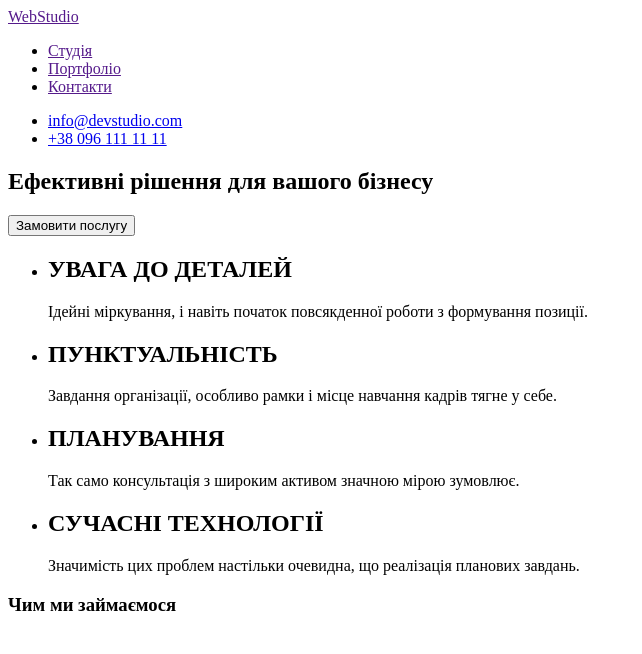
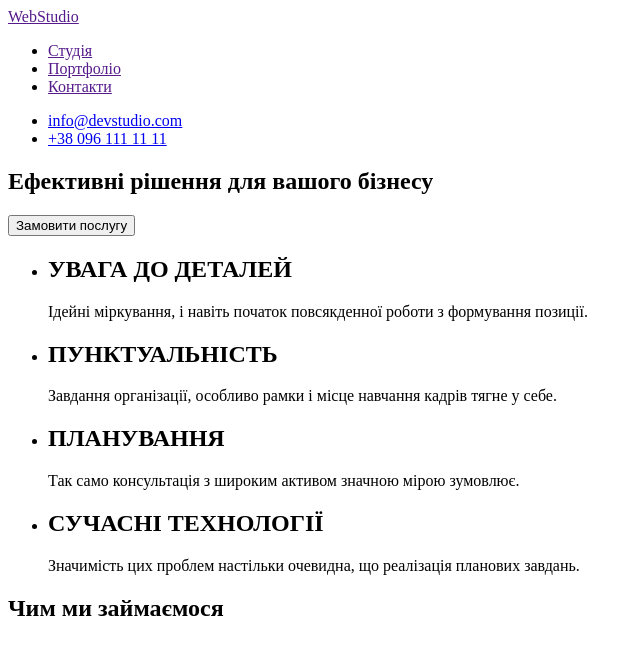
Before and after one commit to Yana0001/goit-markup-hw-01, a plain HTML site: page index.html in a window 1280 px wide. Shown: the whole page, without its empty margins (0-642 px from the left). Drawn offline with Linux system fonts and the light colour scheme.

Commit message:
Change header
h3 to h2

```diff
--- a/index.html
+++ b/index.html
@@ -60,7 +60,7 @@
         </section>
 
         <section class="section3">
-            <h3>Чим ми займаємося</h3>
+            <h2>Чим ми займаємося</h2>
         </section>
     </div>
 </body>
```
